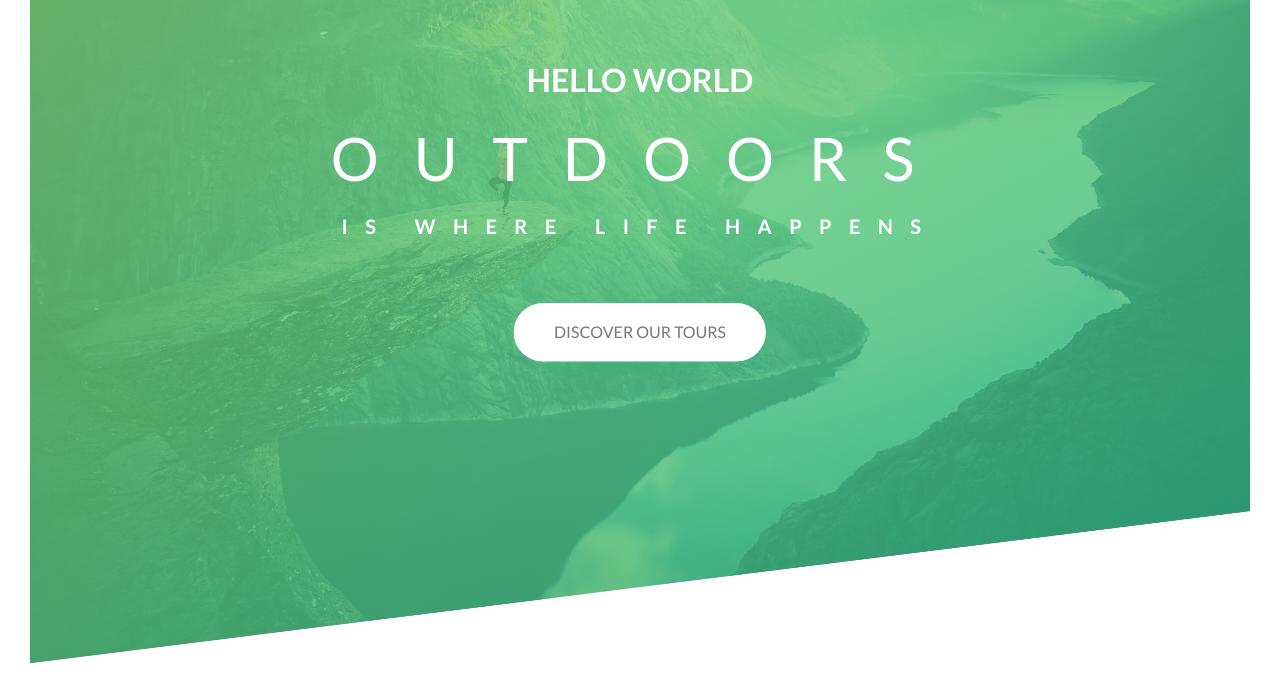
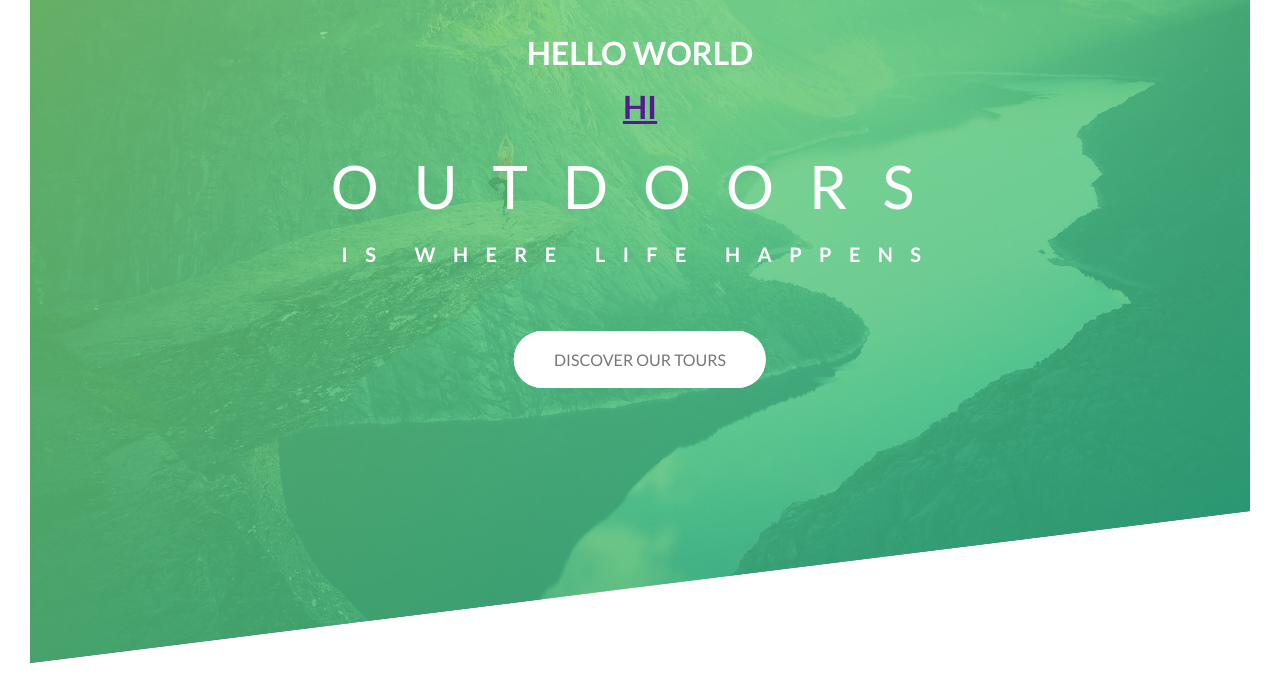
Before and after one commit to aleksandarvujke/HtmlPractice, a website: page index.html in a window 1280 px wide. Shown: the part 127-820 px from the top of the page. Drawn offline with Linux system fonts and the light colour scheme.

Commit message:
changed anchor tag

```diff
--- a/index.html
+++ b/index.html
@@ -20,6 +20,7 @@
         <div class="text-box">
             <h1 class="heading-primary">
 				<div>Hello World</div>
+                <a href="">hi</a>
                 <span class="heading-primary-main">Outdoors</span>
                 <span class="heading-primary-sub">is where life happens</span>
             </h1>
```
